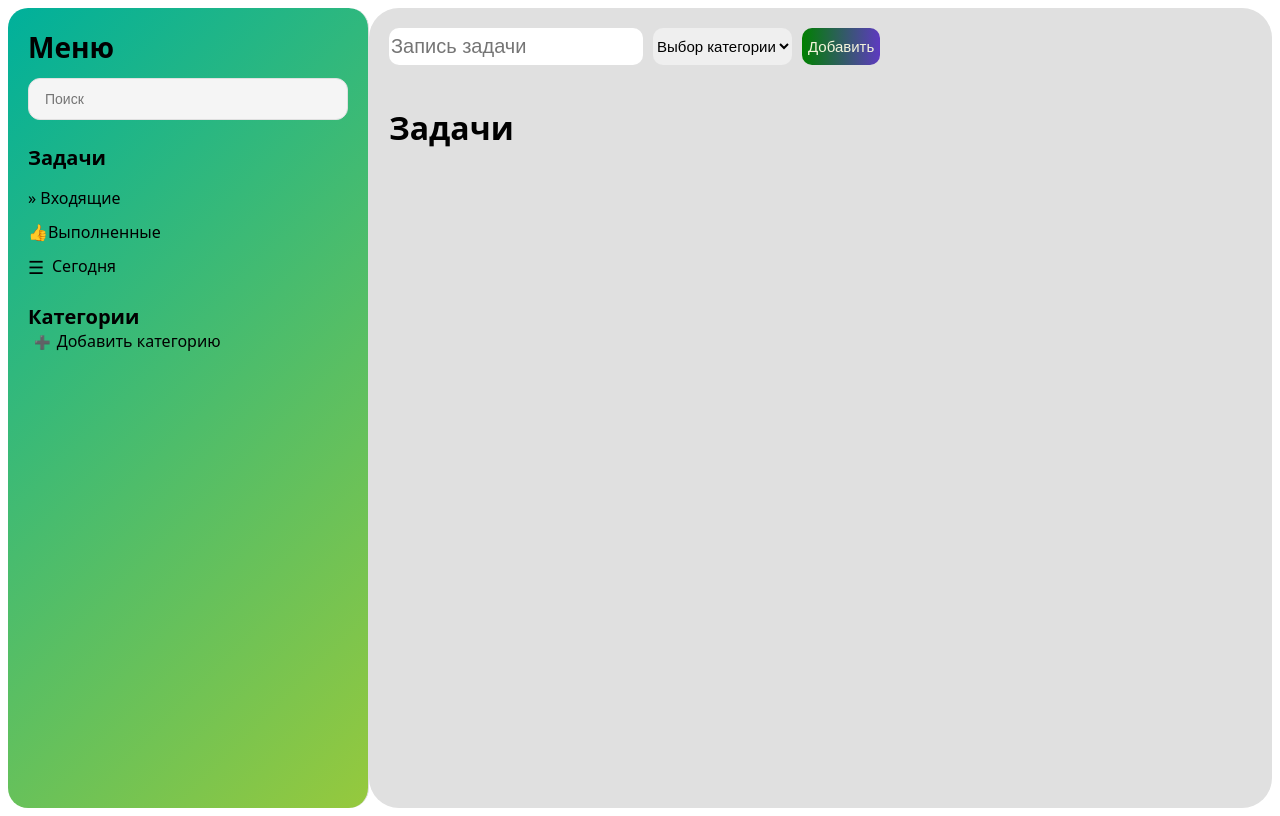
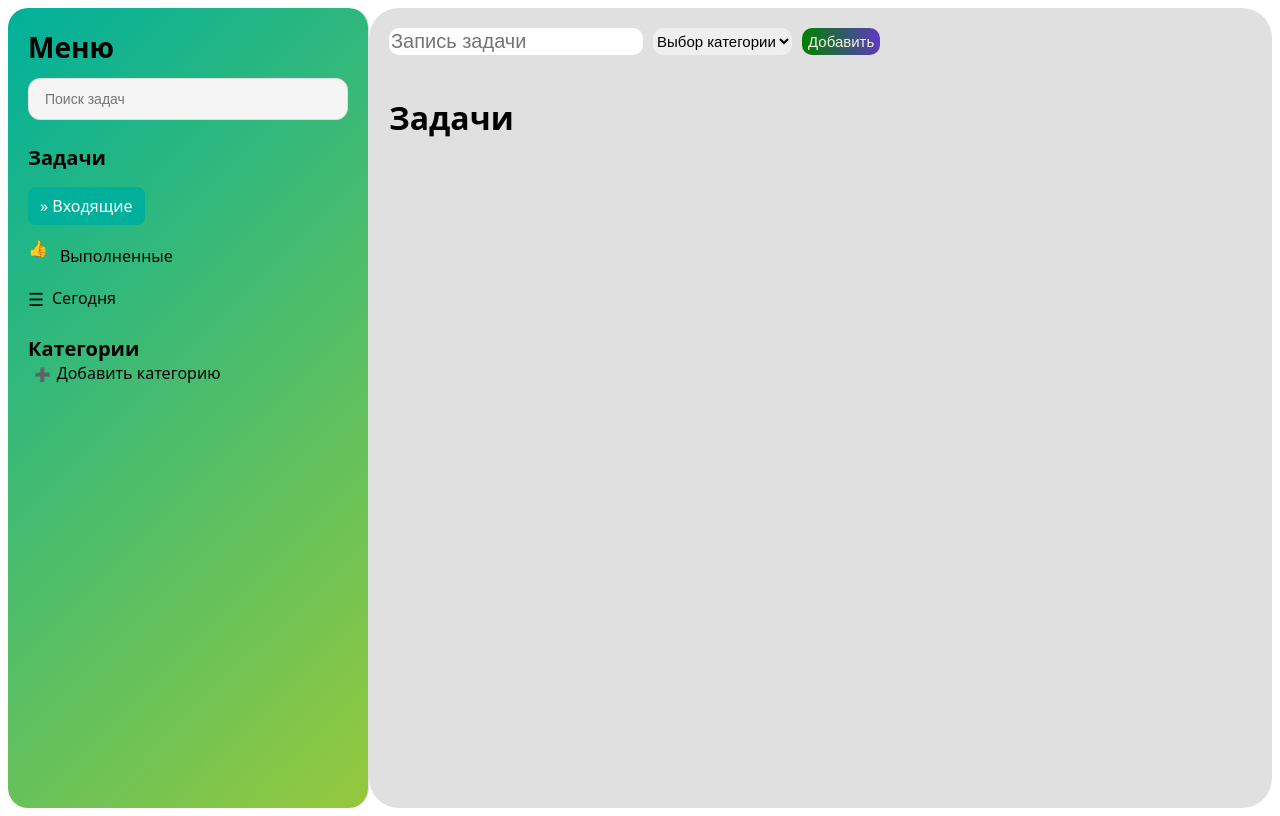
Before and after one commit to Vladimirxs/Todo-list, a React (Vite) app: page / in a window 1280 px wide. Built offline with nearby package versions, Linux system fonts and the light colour scheme.

Commit message:
setting-menu

```diff
--- a/src/App.jsx
+++ b/src/App.jsx
@@ -1,30 +1,24 @@
 import { useState } from 'react'
 import './App.css'
-import Modal from './assets/components/Modal/Modal';
 import Task from './assets/components/Modal/Task/Task';
+import Menu from './assets/components/Left-menu/Menu';
 
 
 function App() {
   const [OpenMenu, setOpenMenu] = useState(false);
   const [Category, setCategory] = useState([]);
   const [tasks, setTasks] = useState([]);
-  const [selectCategory, setSelectCategory] = useState('');
-
-
-
-
+  const [selectCategory, setSelectCategory] = useState('входящие');
+  const [searchValue, setSearchValue] = useState('');
 
 
   function addCategory(newCategory) {
     setCategory([...Category, newCategory]);
   }
 
-
   function toggleMenu()  {
     setOpenMenu(!OpenMenu);
   };
-
-
 
 
   return (
@@ -33,81 +27,26 @@ function App() {
 
 
 
-      <div className="left-side">
-        <button className='delete-menu' onClick={toggleMenu}>✕</button>
-        <div className='menu'>
-          <h1>Меню</h1>
-          <input type="text" placeholder='Поиск' />
-        </div>
+         <Menu
+         toggleMenu={toggleMenu}
+          searchValue={searchValue}
+          setSearchValue={setSearchValue}
+          selectCategory={selectCategory}
+          setSelectCategory={setSelectCategory}
+          Category={Category}
+          addCategory={addCategory}
+          />
 
-
-
-        <div className='header'>
-          <h3 className='title'>Задачи</h3>
-        </div>
-
-        <div className='category-list' >
-          <span   onClick={() => setSelectCategory('входящие')}
-          style={{cursor: 'pointer',
-            borderRadius: '8px',
-            backgroundColor: selectCategory === 'входящие' ? '#00b09b' : 'transparent',
-          }}
-            >» Входящие</span>
-          </div>
-
-          <div className='category-task'>
-            <span>👍</span>
-            <span  onClick={() => setSelectCategory('выполненные')}
-            style={{cursor: 'pointer',
-              borderRadius: '8px',
-            backgroundColor: selectCategory === 'выполненные' ? '#00b09b' : 'transparent',
-            }}
-              >Выполненные</span>
-          </div>
-
-        <div className='category-item'>
-          <span className='icon'>☰</span>
-          <span>Сегодня</span>
-        </div>
-
-        <div className='categories-section'>
-          <h3  className="section-title">Категории</h3>
-
-
-
-
-          {Category.map((category, index) => (
-            <div key={index} style={{cursor: 'pointer'}} className='category-item'>
-                <span className='icon'>•</span>
-              <span onClick={() => setSelectCategory(category)}
-              style={{padding: '8px 12px',
-            cursor: 'pointer',
-            borderRadius: '8px',
-             backgroundColor: selectCategory === category ? '#00b09b' : 'transparent',
-              }}
-                >{category}</span>
-              </div>
-          ))}
-
-          <Modal onAddCategory={addCategory}/>
-        </div>
-        </div>
 
           <Task categories={Category}
           tasks={tasks}
           setTasks={setTasks}
           selectCategory={selectCategory}
-
-
-
-
+          searchValue={searchValue}
           />
 
-
-
       </div>
-
-  );
+   );
 }
 
 export default App;
--- /dev/null
+++ b/src/assets/components/Left-menu/Menu.jsx
@@ -0,0 +1,84 @@
+import Modal from '../Modal/Modal';
+
+function Menu({ searchValue, setSearchValue, toggleMenu, selectCategory, setSelectCategory, Category, addCategory }) {
+    return (
+        <div className="left-side">
+            <button className='delete-menu' onClick={toggleMenu}>✕</button>
+            <div className='menu'>
+                <h1>Меню</h1>
+                <input
+                    type="text"
+                    placeholder='Поиск задач'
+                    value={searchValue}
+                    onChange={(e) => setSearchValue(e.target.value)}
+                />
+            </div>
+
+            <div className='header'>
+                <h3 className='title'>Задачи</h3>
+            </div>
+
+            <div className='category-list'>
+                <span
+                    onClick={() => setSelectCategory('входящие')}
+                    style={{
+                        cursor: 'pointer',
+                        borderRadius: '8px',
+                        padding: '8px 12px',
+                        backgroundColor: selectCategory === 'входящие' ? '#00b09b' : 'transparent',
+                        color: selectCategory === 'входящие' ? 'white' : 'black',
+                    }}
+                >
+                    » Входящие
+                </span>
+            </div>
+
+            <div className='category-task'>
+                <span>👍</span>
+                <span
+                    onClick={() => setSelectCategory('выполненные')}
+                    style={{
+                        cursor: 'pointer',
+                        borderRadius: '8px',
+                        padding: '8px 12px',
+                        backgroundColor: selectCategory === 'выполненные' ? '#00b09b' : 'transparent',
+                        color: selectCategory === 'выполненные' ? 'white' : 'black',
+                    }}
+                >
+                    Выполненные
+                </span>
+            </div>
+
+            <div className='category-item'>
+                <span className='icon'>☰</span>
+                <span>Сегодня</span>
+            </div>
+
+            <div className='categories-section'>
+                <h3 className="section-title">Категории</h3>
+
+                {Category.map((category, index) => (
+                    <div key={index} className='category-item'>
+                        <span className='icon'>•</span>
+                        <span
+                            onClick={() => setSelectCategory(category)}
+                            style={{
+                                padding: '8px 12px',
+                                cursor: 'pointer',
+                                borderRadius: '8px',
+                                backgroundColor: selectCategory === category ? '#00b09b' : 'transparent',
+                                color: selectCategory === category ? 'white' : 'black',
+                            }}
+                        >
+                            {category}
+                        </span>
+                    </div>
+                ))}
+                <Modal onAddCategory={addCategory} />
+
+            </div>
+        </div>
+    );
+}
+
+export default Menu;
--- a/src/assets/components/Modal/Task/Task.jsx
+++ b/src/assets/components/Modal/Task/Task.jsx
@@ -4,7 +4,7 @@ import './Task.css';
 
 
 
-function Task({ categories, tasks, setTasks, selectCategory}) {
+function Task({ categories, tasks, setTasks, selectCategory, searchValue}) {
     const [select, setSelect] = useState('')
     const [inputValue, setInputValue] = useState('')
 
@@ -18,6 +18,11 @@ else if (selectCategory === 'входящие') {
 }
 else {
     filterTasks = tasks.filter(task => task.category === selectCategory);
+}
+ if (searchValue.trim() !== '') {
+    filterTasks = filterTasks.filter(task =>
+        task.name && task.name.toLowerCase().includes(searchValue.toLowerCase())
+    );
 }
 
 filterTasks = [...filterTasks].sort((a, b) => a.completed - b.completed);
```
